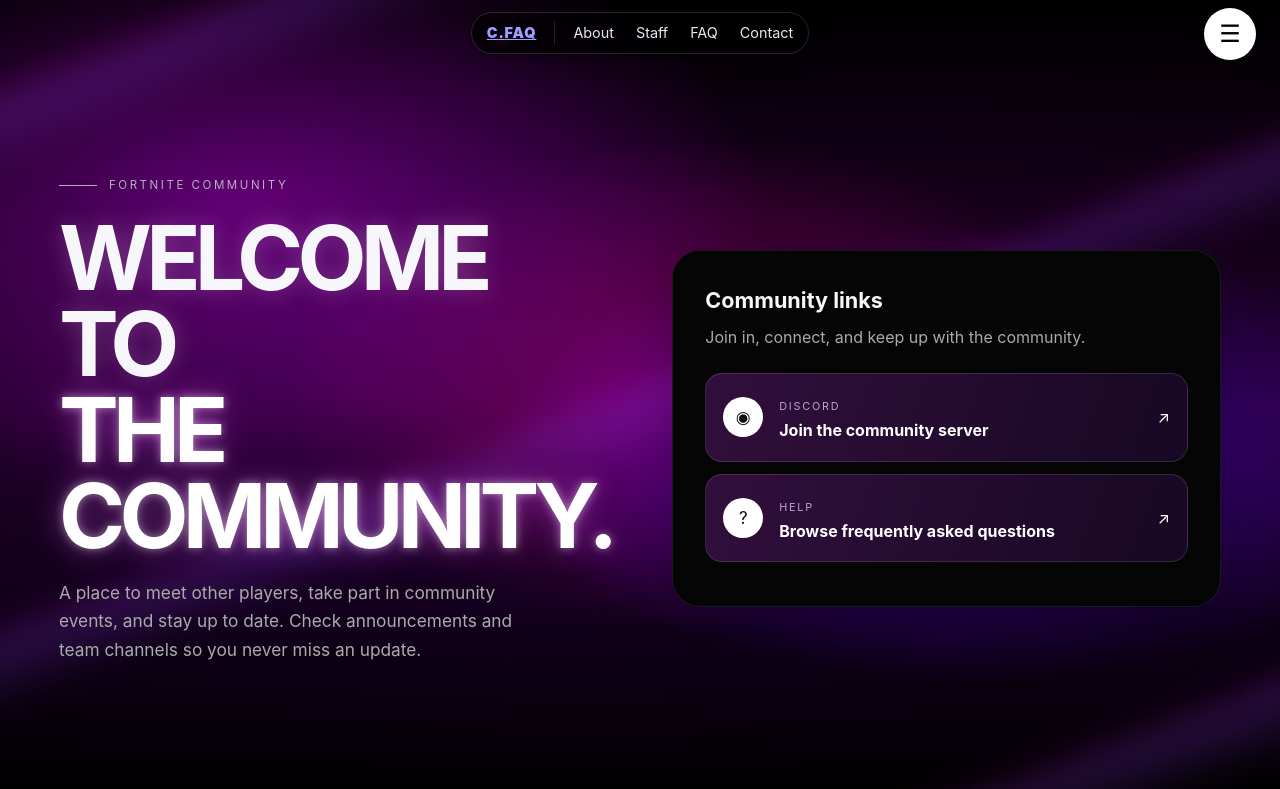
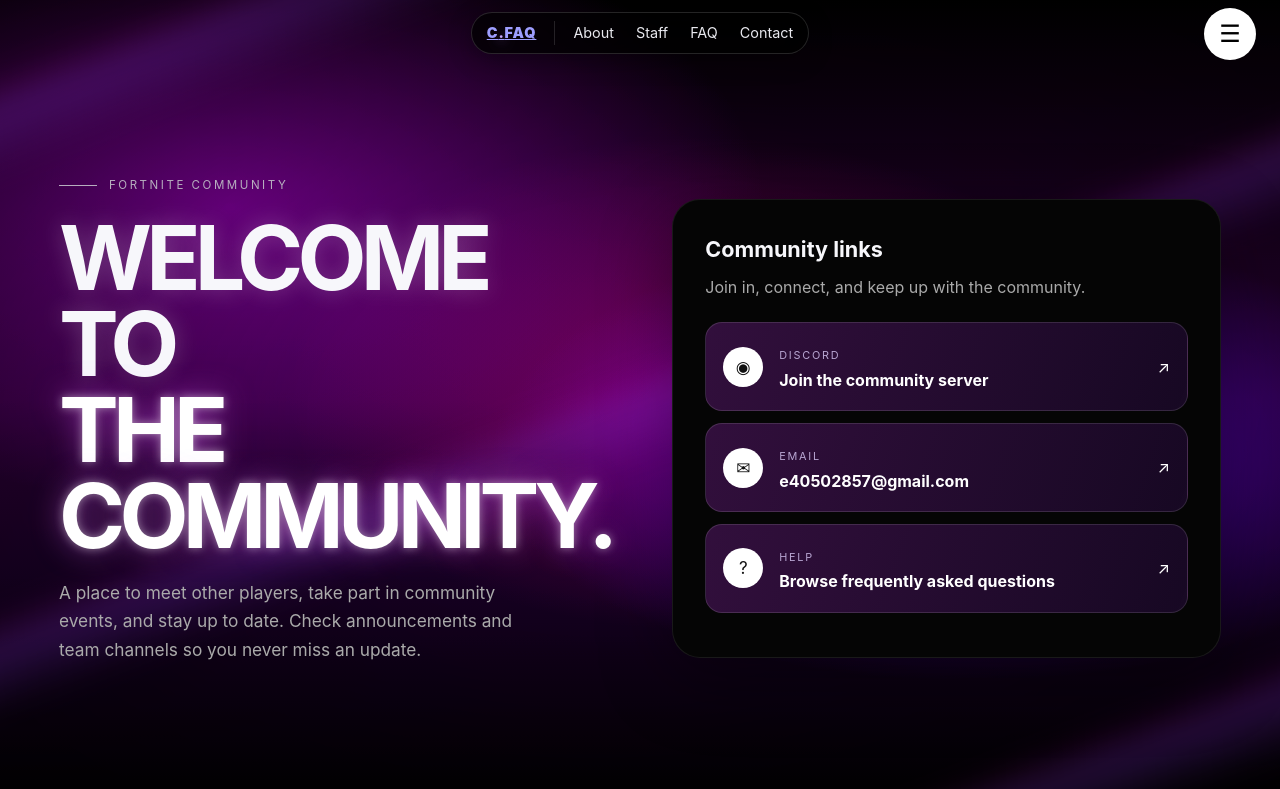
Before and after one commit to east-beep/community-faq, a plain HTML site: page index.html in a window 1280 px wide. Shown: the top 789 px of the page. Drawn offline with Linux system fonts and the light colour scheme.

Commit message:
Add contact email link to draft

```diff
--- a/index.html
+++ b/index.html
@@ -14,7 +14,7 @@ section{max-width:1160px;margin:0 auto 90px;padding:0 24px}.sectionhead{display:
 <body>
 <header class="topbar"><div class="navpill"><a class="brand" href="#">C<span>.</span>FAQ</a><nav class="navlinks"><a href="#about">About</a><a href="#staff">Staff</a><a href="#faq">FAQ</a><a href="#contact">Contact</a></nav></div><button class="menu-circle" aria-label="Jump to FAQ" onclick="document.querySelector('#faq').scrollIntoView({behavior:'smooth'})">☰</button></header>
 <main>
-<section class="hero" id="about"><div><div class="eyebrow">Fortnite community</div><h1>WELCOME TO<br><span class="glow">THE COMMUNITY.</span></h1><p class="hero-copy">A place to meet other players, take part in community events, and stay up to date. Check announcements and team channels so you never miss an update.</p></div><aside class="info-card" id="contact"><h2>Community links</h2><p>Join in, connect, and keep up with the community.</p><a class="contact-tile" href="https://discord.gg/XWWXR3Dw4H" target="_blank" rel="noopener"><span class="tile-icon">◉</span><span><span class="tile-label">DISCORD</span><br><span class="tile-title">Join the community server</span></span><span class="tile-arrow">↗</span></a><a class="contact-tile" href="#faq"><span class="tile-icon">?</span><span><span class="tile-label">HELP</span><br><span class="tile-title">Browse frequently asked questions</span></span><span class="tile-arrow">↗</span></a></aside></section>
+<section class="hero" id="about"><div><div class="eyebrow">Fortnite community</div><h1>WELCOME TO<br><span class="glow">THE COMMUNITY.</span></h1><p class="hero-copy">A place to meet other players, take part in community events, and stay up to date. Check announcements and team channels so you never miss an update.</p></div><aside class="info-card" id="contact"><h2>Community links</h2><p>Join in, connect, and keep up with the community.</p><a class="contact-tile" href="https://discord.gg/XWWXR3Dw4H" target="_blank" rel="noopener"><span class="tile-icon">◉</span><span><span class="tile-label">DISCORD</span><br><span class="tile-title">Join the community server</span></span><span class="tile-arrow">↗</span></a><a class="contact-tile" href="mailto:e40502857@gmail.com"><span class="tile-icon">✉</span><span><span class="tile-label">EMAIL</span><br><span class="tile-title">e40502857@gmail.com</span></span><span class="tile-arrow">↗</span></a><a class="contact-tile" href="#faq"><span class="tile-icon">?</span><span><span class="tile-label">HELP</span><br><span class="tile-title">Browse frequently asked questions</span></span><span class="tile-arrow">↗</span></a></aside></section>
 <section id="staff"><div class="sectionhead"><h2>Leadership & staff</h2><p>The people helping the community run.</p></div><ol class="staff">
 <li><div class="rank">Owner</div><div class="name">Dimchig</div><p>Sets the direction for the community, makes major decisions, and oversees the leadership team.</p><a class="contact" href="https://discord.com/users/344505287006355458" target="_blank" rel="noopener noreferrer">Contact on Discord ↗</a></li>
 <li><div class="rank">Head of Production</div><div class="name">Addison</div><p>Oversees production planning and coordinates the work needed to keep community projects and events running smoothly.</p><a class="contact" href="https://discord.com/users/1400003721794027540" target="_blank" rel="noopener noreferrer">Contact on Discord ↗</a></li>
```
